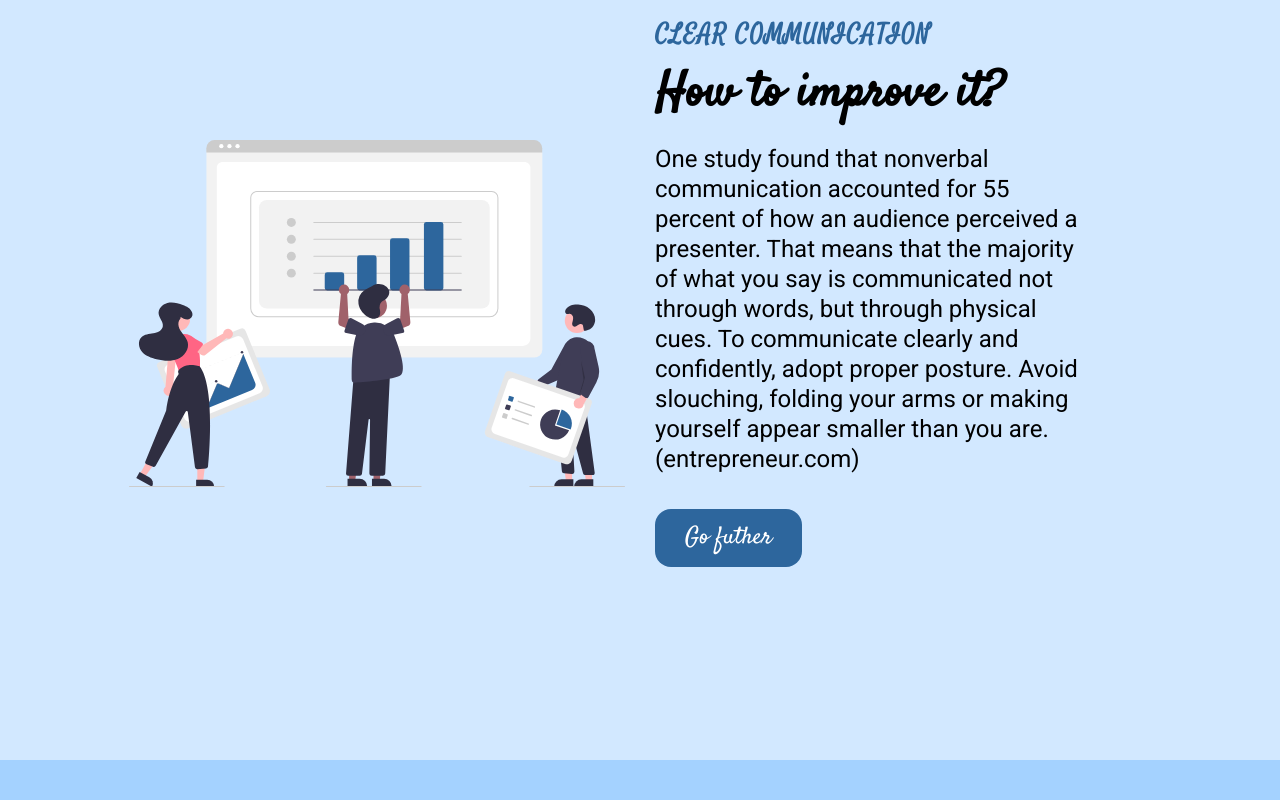
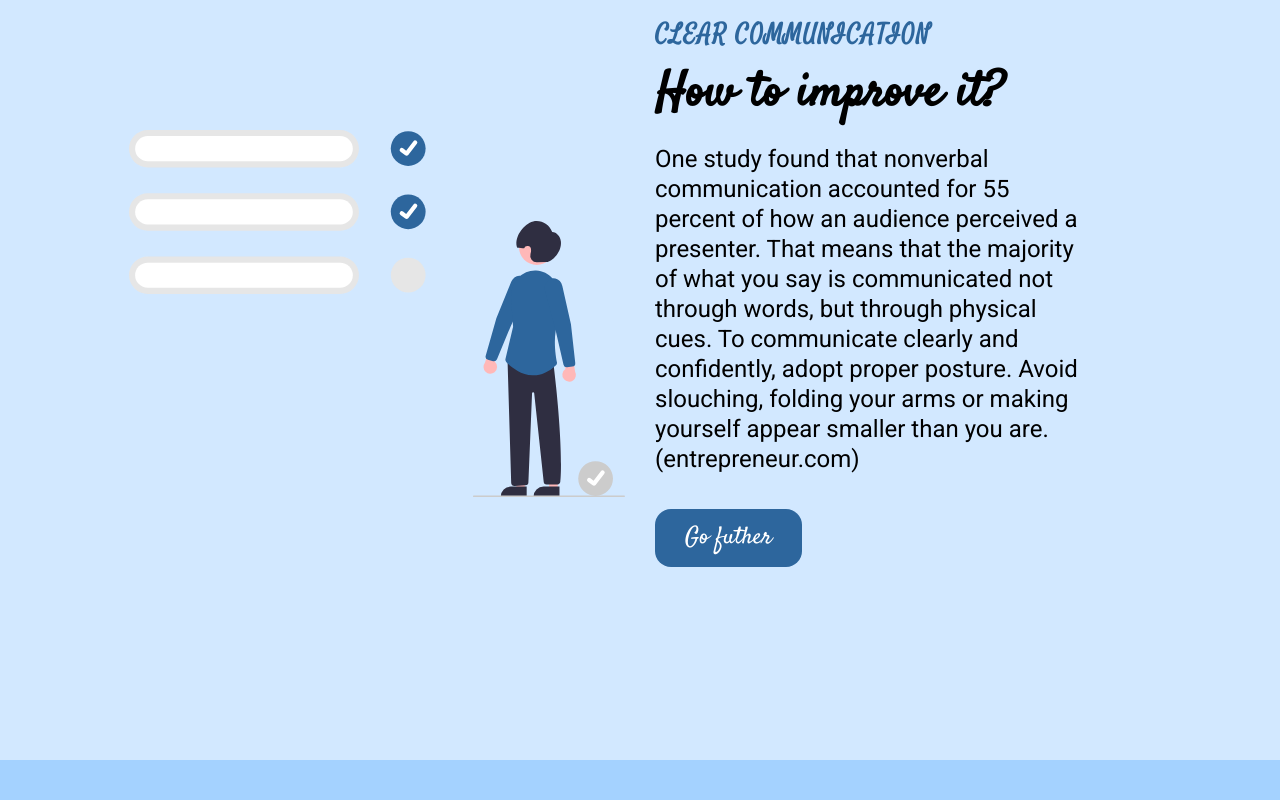
Before and after one commit to bernardojachegou/expansion_landing, a React (Create React App) app: page / in a window 1280 px wide. Shown: the part 1900-2700 px from the top of the page. Built offline with nearby package versions, Linux system fonts and the light colour scheme.

Commit message:
adding dynamic image change

```diff
--- a/src/components/InfoSection/Data.js
+++ b/src/components/InfoSection/Data.js
@@ -1,3 +1,7 @@
+import Img1 from '../../images/svg-1.svg';
+import Img2 from '../../images/svg-2.svg';
+import Img3 from '../../images/svg-3.svg';
+
 export const homeObjOne = {
   id: 'first-section',
   buttonDirection: 'second-section',
@@ -5,7 +9,7 @@ export const homeObjOne = {
   description: 'All of us communicate every day. The better we communicate, the more credibility we’ll have with our clients, our boss, and our colleagues. (edexec.co.uk)',
   buttonLabel: 'Keep going',
   imgStart: false,
-  img: require('../../images/svg-1.svg'),
+  img: Img1,
   alt: 'Improving skill',
   lightBgColor: false
 }
@@ -17,7 +21,7 @@ export const homeObjTwo = {
   description: 'One study found that nonverbal communication accounted for 55 percent of how an audience perceived a presenter. That means that the majority of what you say is communicated not through words, but through physical cues. To communicate clearly and confidently, adopt proper posture. Avoid slouching, folding your arms or making yourself appear smaller than you are. (entrepreneur.com)',
   buttonLabel: 'Go futher',
   imgStart: true,
-  img: require('../../images/svg-2.svg'),
+  img: Img2,
   alt: 'Completing tasks',
   lightBgColor: true
 }
@@ -29,7 +33,7 @@ export const homeObjThree = {
   description: 'You should start right now! As I already told, clear communication is a skill and the only way to get better with it is practicing, remember to search about it a little more.',
   buttonLabel: 'Home',
   imgStart: false,
-  img: require('../../images/svg-3.svg'),
+  img: Img3,
   alt: 'Happy face',
   lightBgColor: false
 }
--- a/src/components/InfoSection/index.js
+++ b/src/components/InfoSection/index.js
@@ -1,7 +1,6 @@
 import React from 'react';
 import { Button } from '../ButtonElement';
 import { BtnWrap, Heading, TextWrapper, TopLine, Subtitle, InfoWrapper, InfoRow, InfoContainer, Column1, Column2, ImgWrap, Img } from './infoElements';
-import svg1 from '../../images/svg-1.svg'
 
 const InfoSection = ({ id, imgStart, headLine, description, buttonLabel, alt, buttonDirection, lightBgColor, img }) => {
   return (
@@ -29,7 +28,7 @@ const InfoSection = ({ id, imgStart, headLine, description, buttonLabel, alt, bu
             </Column1>
             <Column2>
               <ImgWrap>
-                <Img src={svg1} alt={alt} />
+                <Img src={img} alt={alt} />
               </ImgWrap>
             </Column2>
           </InfoRow>
```
